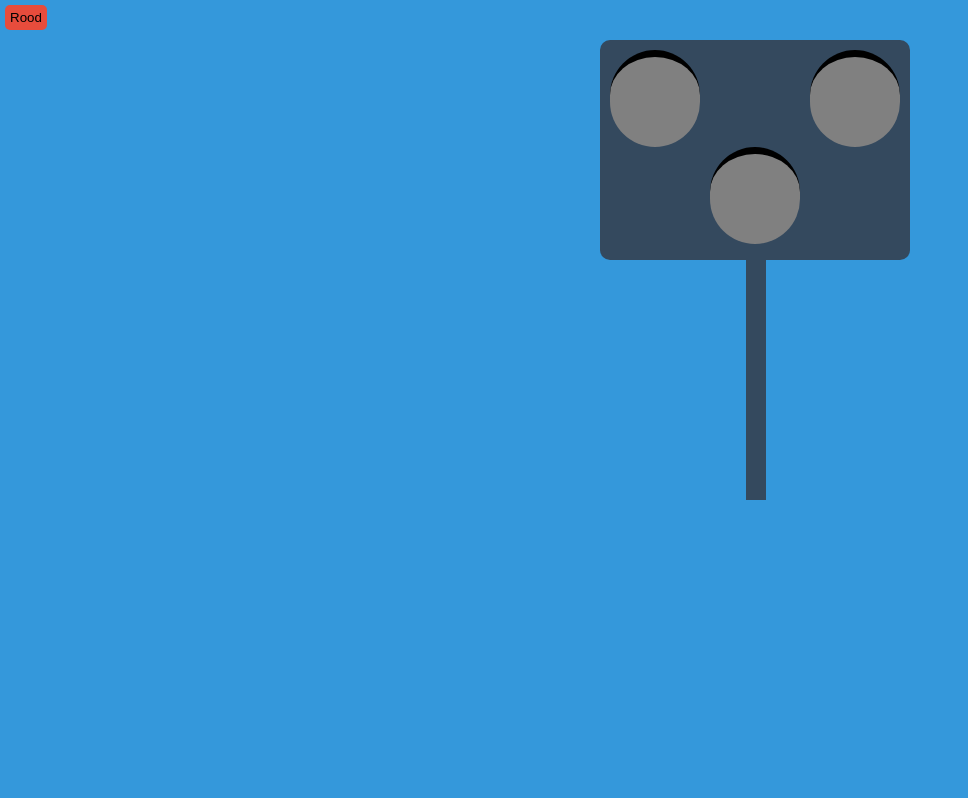
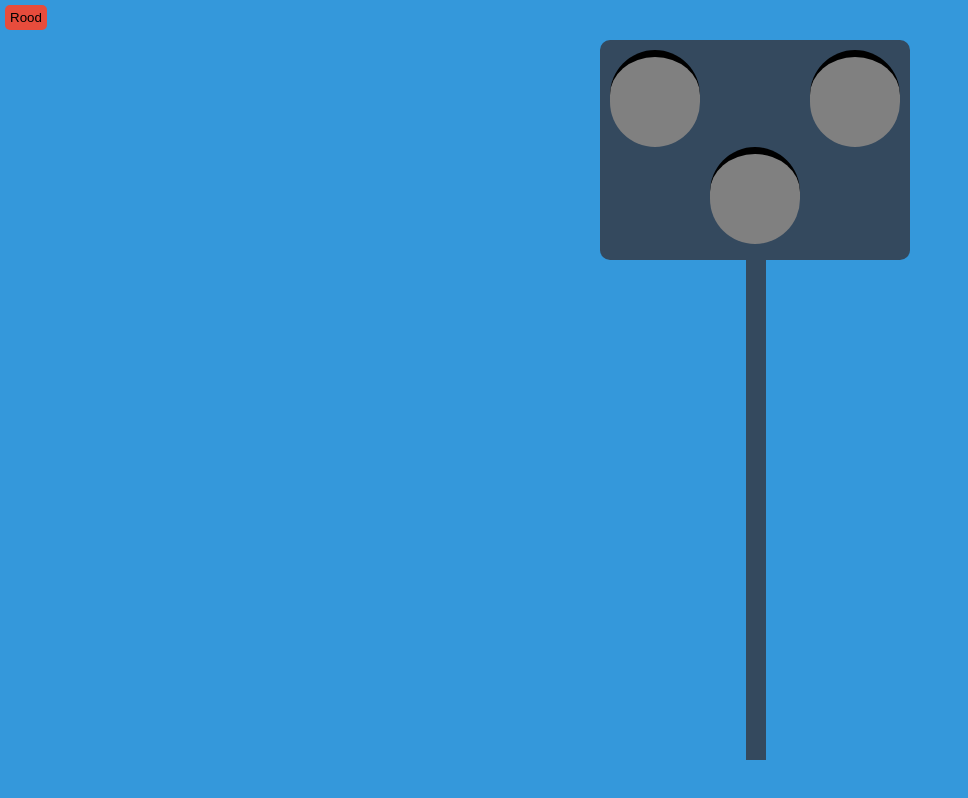
Before and after one commit to Codetijl/Codetijl.github.io, a plain HTML site: page verkeerslicht/train/index.html in a window 1280 px wide. Shown: the whole page, without its empty margins (0-968 px from the left). Drawn offline with Linux system fonts and the light colour scheme.

Commit message:
Update style.css
More pixels on the pole

```diff
--- a/verkeerslicht/train/style.css
+++ b/verkeerslicht/train/style.css
@@ -41,7 +41,7 @@ body{
 .paal{
   background: #34495e;
   width: 20px;
-  height: 240px;
+  height: 500px;
   margin-left: 746px;
 }
 
```
